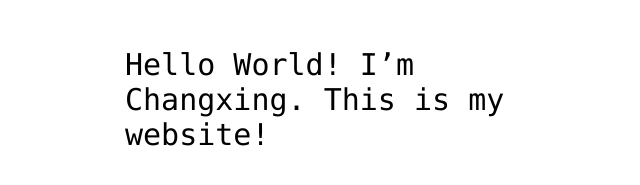
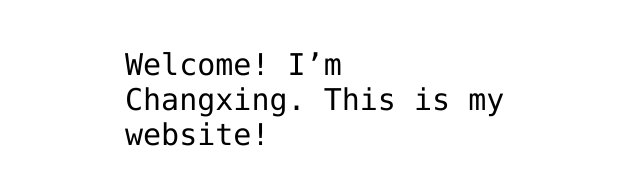
Before and after one commit to CX-SUN/CX-SUN.github.io, a plain HTML site: page index.html in a window 1280 px wide. Shown: the part 341-526 px from the top of the page, without its empty margins (315-955 px from the left). Drawn offline with Linux system fonts and the light colour scheme.

Commit message:
Update index.html
Update welcome

```diff
--- a/index.html
+++ b/index.html
@@ -12,7 +12,7 @@
 <img src="https://octodex.github.com/images/daftpunktocat-thomas.gif" id="octocat" alt="octocat-gif" />
 
 <!-- Change this code here by copy and pasting your template on line 15 -->
-<p>Hello World! I’m Changxing. This is my website!</p>
+<p>Welcome! I’m Changxing. This is my website!</p>
 
 </body>
 </html>
```
